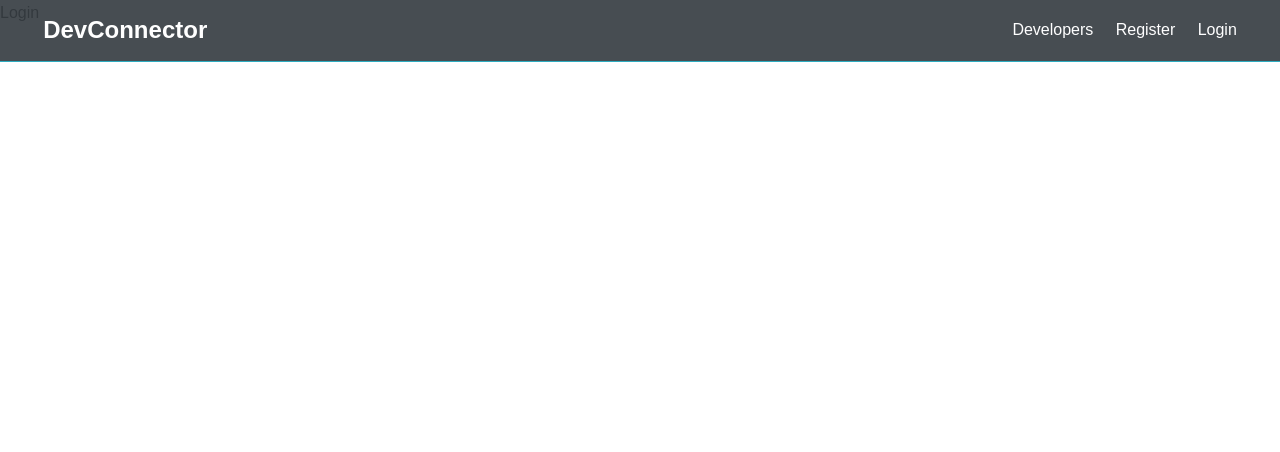
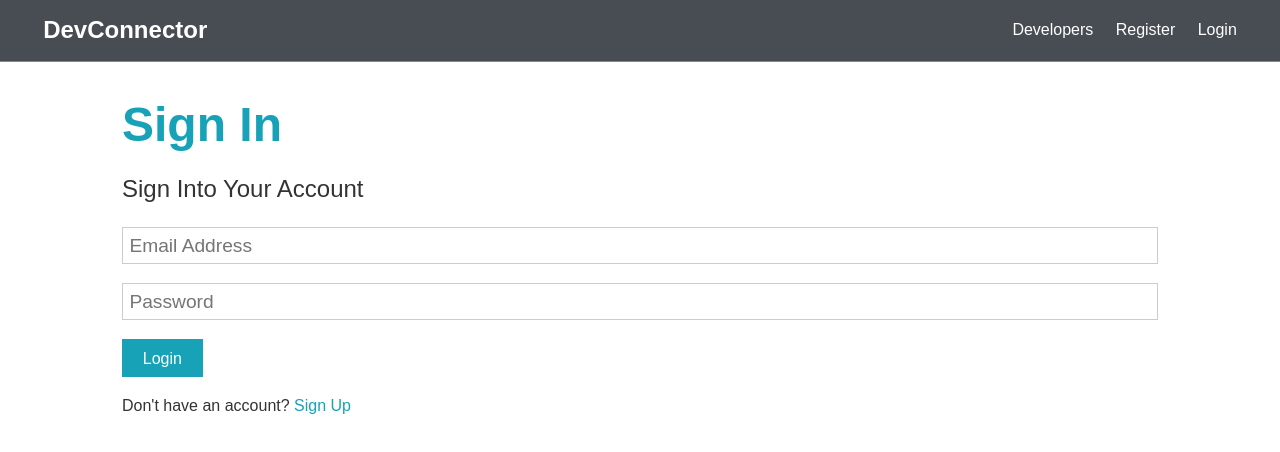
Before and after one commit to AndresCastillo28/Devcode, a React (Create React App) app in the folder client/: page /login in a window 1280 px wide. Shown: the top 452 px of the page. Built offline with nearby package versions, Linux system fonts and the light colour scheme.

Commit message:
Login Form

```diff
--- a/client/src/components/auth/Login.js
+++ b/client/src/components/auth/Login.js
@@ -1,9 +1,57 @@
-import React from 'react'
+import React, { useState } from 'react';
+import { Link } from 'react-router-dom'
 
 const Login = () => {
-  return (
-    <section>Login</section>
-  )
+    const [formData, setFormData] = useState({
+        email: '',
+        password: ''
+    });
+
+    const { email, password } = formData;
+
+    const onChange = e =>
+     setFormData({ ...formData, [e.target.name]: e.target.value });
+
+    const onSubmit = async e => {
+        e.preventDefault();
+        console.log('SUCCESS');
+    }
+
+    return (
+
+        <section className='container'>
+            <h1 className="large text-primary">Sign In</h1>
+            <p className="lead"><i className="fas fa-user"></i> Sign Into Your Account</p>
+            <form className="form" onSubmit={e => onSubmit(e)}>
+
+                <div className="form-group">
+                    <input
+                        type="email"
+                        placeholder="Email Address"
+                        name="email"
+                        value={email}
+                        onChange={e => onChange(e)}
+                        required
+                    />
+                </div>
+                <div className="form-group">
+                    <input
+                        type="password"
+                        placeholder="Password"
+                        name="password"
+                        minLength="6"
+                        value={password}
+                        onChange={e => onChange(e)}
+                    />
+                </div>
+                <input type="submit" className="btn btn-primary" value="Login" />
+            </form>
+            <p className="my-1">
+                Don't have an account? <Link to="/register">Sign Up</Link>
+            </p>
+
+        </section>
+    )
 }
 
 export default Login
--- a/client/src/components/auth/Register.js
+++ b/client/src/components/auth/Register.js
@@ -1,4 +1,6 @@
 import React, { useState } from 'react'
+import { Link } from 'react-router-dom'
+
 
 const Register = () => {
     const [formData, setFormData] = useState({
@@ -13,12 +15,12 @@
     const onChange = e =>
      setFormData({ ...formData, [e.target.name]: e.target.value });
 
-    const onSubmit = e => {
+    const onSubmit = async e => {
         e.preventDefault();
         if(password !== password2) {
             console.log('Passwords do not match');
         } else {
-            console.log(formData);
+            console.log('SUCCESS');
         }
     }
 
@@ -75,7 +77,7 @@
                 <input type="submit" className="btn btn-primary" value="Register" />
             </form>
             <p className="my-1">
-                Already have an account? <a href="login.html">Sign In</a>
+                Already have an account? <Link to="/login">Sign In</Link>
             </p>
 
         </section>
```
